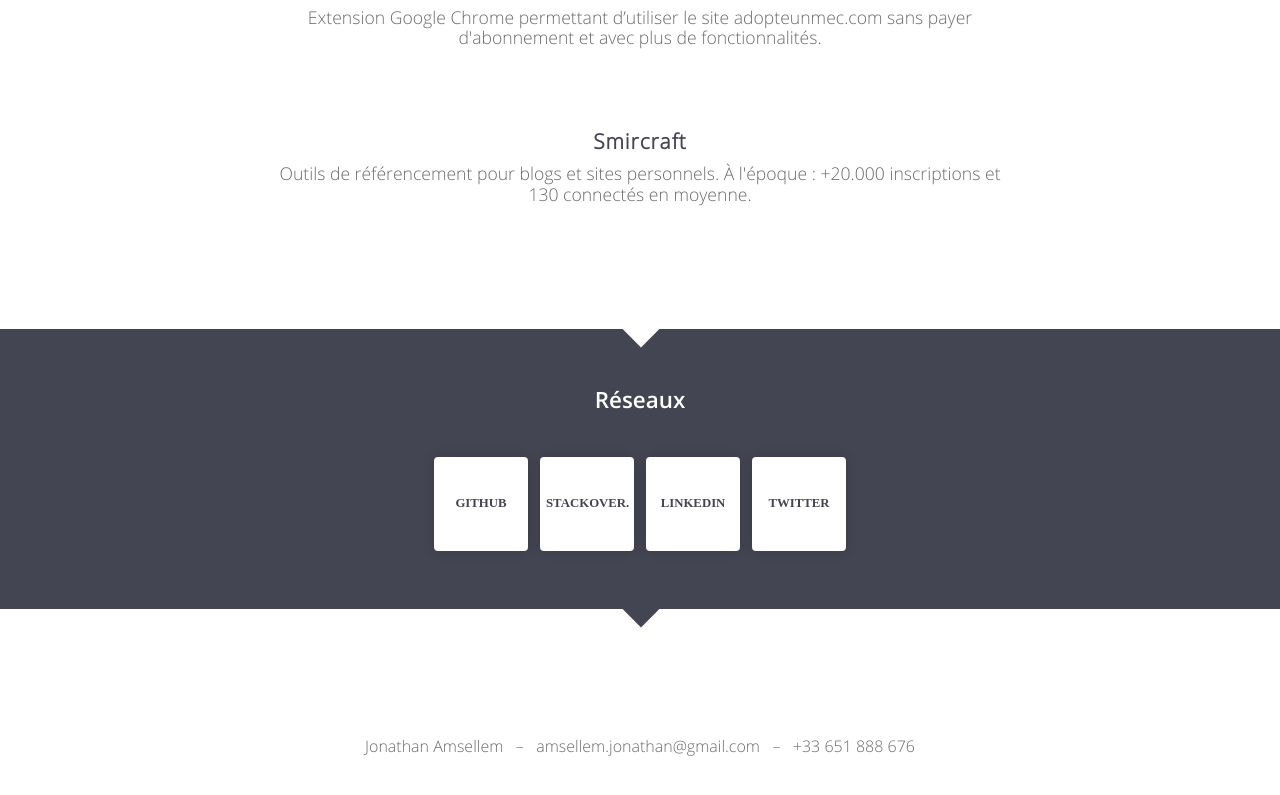
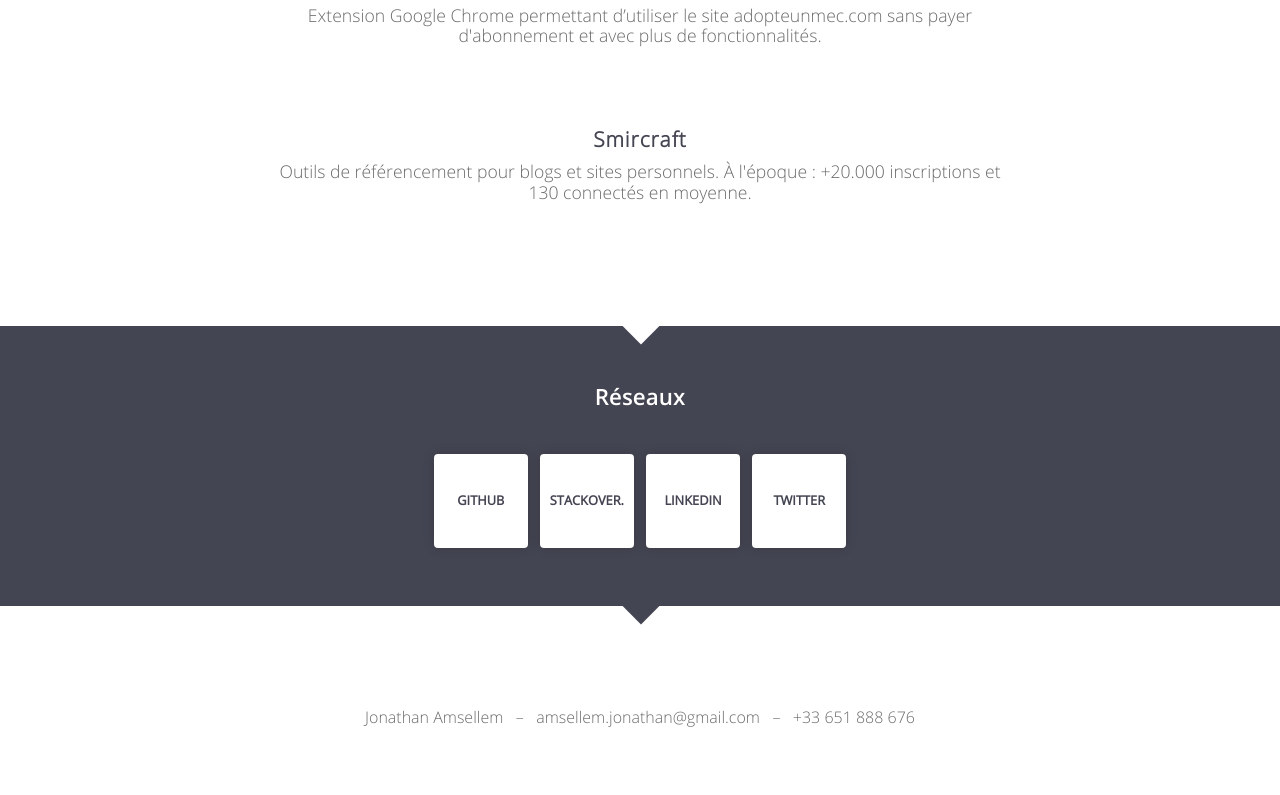
Before and after one commit to cyrilf/Jonathan.am, a website: page app/index.html in a window 1280 px wide. Shown: the part 1253-2048 px from the top of the page. Drawn offline with nearby package versions, Linux system fonts and the light colour scheme; files that its build step writes are made by us from their sources; a web font is replaced by a local one.

Commit message:
add new fonts

```diff
--- a/app/styles/_fonts.scss
+++ b/app/styles/_fonts.scss
@@ -20,8 +20,15 @@
 }
 
 @font-face{
-  font-family: 'Roboto-Light';
+  font-family: 'OpenSans-Light';
   src: url('fonts/OpenSans-Light.ttf') format('truetype');
   font-weight: normal;
   font-style: normal;
 }
+
+@font-face{
+  font-family: 'Roboto-Regular';
+  src: url('fonts/Roboto-Regular.ttf') format('truetype');
+  font-weight: normal;
+  font-style: normal;
+}
--- a/app/styles/main.scss
+++ b/app/styles/main.scss
@@ -127,7 +127,7 @@ section {
       display: inline-block;
       margin: 10px 0 82px;
       max-width: 726px;
-      font-family: 'Roboto-Light';
+      font-family: 'OpenSans-Light';
       font-size: 1.1em;
       color: #6b6b6b;
     }
@@ -159,12 +159,12 @@ section {
   }
 
   &#contact {
-    padding: 128px 0;
+    padding: 102px 0;
 
     @include separation(#444552);
 
     .light {
-      font-family: 'Roboto-Light';
+      font-family: 'OpenSans-Light';
       font-size: 1.0em;
       color: #6b6b6b;
     }
```
Also changed, not shown: app/styles/fonts/OpenSans-Regular.ttf (added).
